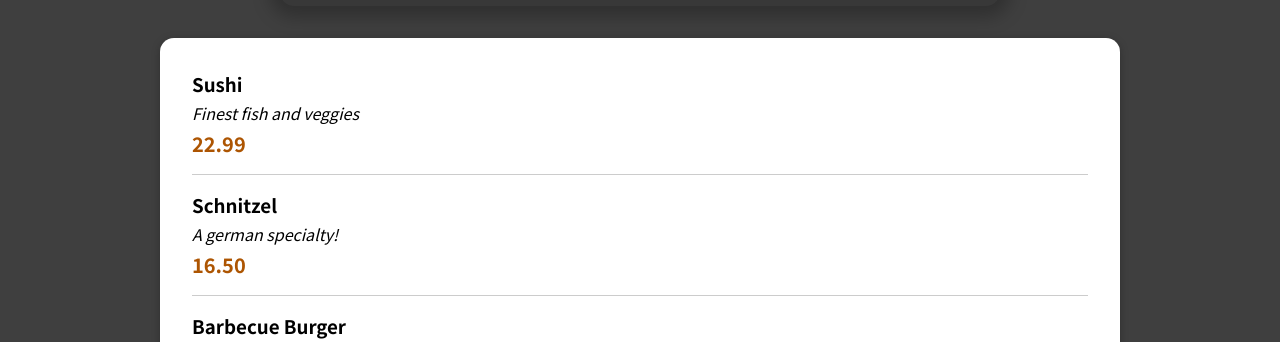
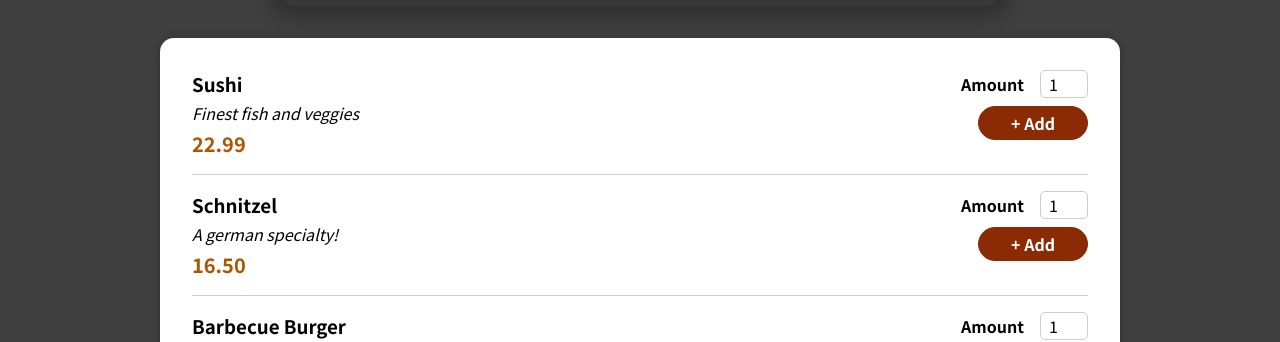
Before and after one commit to hakangundogdu/Food-order-app, a React (Create React App) app: page / in a window 1280 px wide. Shown: the part 467-809 px from the top of the page. Built offline with nearby package versions, Linux system fonts and the light colour scheme.

Commit message:
Form / Input component

```diff
--- a/src/components/Meals/AvailableMeals.js
+++ b/src/components/Meals/AvailableMeals.js
@@ -32,6 +32,7 @@
 const AvailableMeals = () => {
   const mealList = DUMMY_MEALS.map((meal) => (
     <MealItem
+      id={meal.id}
       key={meal.id}
       name={meal.name}
       description={meal.description}
--- a/src/components/Meals/MealItem/MealItem.js
+++ b/src/components/Meals/MealItem/MealItem.js
@@ -1,3 +1,4 @@
+import MealItemForm from './MealItemForm';
 import classes from './MealItem.module.css';
 
 const MealItem = (props) => {
@@ -10,6 +11,9 @@
         <div className={classes.description}>{props.description}</div>
         <div className={classes.price}>{price}</div>
       </div>
+      <div>
+        <MealItemForm id={props.id} />
+      </div>
     </li>
   );
 };
--- /dev/null
+++ b/src/components/Meals/MealItem/MealItemForm.js
@@ -0,0 +1,23 @@
+import Input from '../../UI/Input';
+import classes from './MealItemForm.module.css';
+
+const MealItemForm = (props) => {
+  return (
+    <form className={classes.form}>
+      <Input
+        label="Amount"
+        input={{
+          id: 'amount_' + props.id,
+          type: 'number',
+          min: '1',
+          max: '5',
+          step: '1',
+          defaultValue: '1',
+        }}
+      />
+      <button>+ Add</button>
+    </form>
+  );
+};
+
+export default MealItemForm;
--- /dev/null
+++ b/src/components/Meals/MealItem/MealItemForm.module.css
@@ -0,0 +1,20 @@
+.form {
+  text-align: right;
+}
+
+.form button {
+  font: inherit;
+  cursor: pointer;
+  background-color: #8a2b06;
+  border: 1px solid #8a2b06;
+  color: white;
+  padding: 0.25rem 2rem;
+  border-radius: 20px;
+  font-weight: bold;
+}
+
+.form button:hover,
+.form button:active {
+  background-color: #641e03;
+  border-color: #641e03;
+}
--- /dev/null
+++ b/src/components/UI/Input.js
@@ -0,0 +1,12 @@
+import classes from './Input.module.css';
+
+const Input = (props) => {
+  return (
+    <div className={classes.input}>
+      <label htmlFor={props.input.id}>{props.label} </label>
+      <input {...props.input} />
+    </div>
+  );
+};
+
+export default Input;
--- /dev/null
+++ b/src/components/UI/Input.module.css
@@ -0,0 +1,18 @@
+.input {
+  display: flex;
+  align-items: center;
+  margin-bottom: 0.5rem;
+}
+
+.input label {
+  font-weight: bold;
+  margin-right: 1rem;
+}
+
+.input input {
+  width: 3rem;
+  border-radius: 5px;
+  border: 1px solid #ccc;
+  font: inherit;
+  padding-left: 0.5rem;
+}
```
Also changed, not shown: 1 other file (tests, documents, lock files or other folders).
